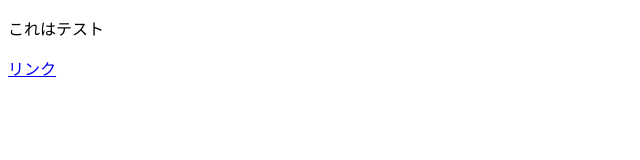
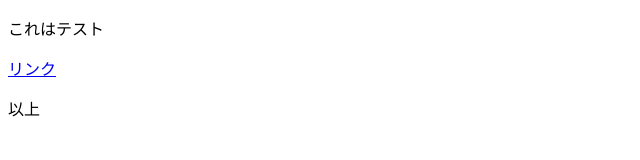
Before and after one commit to 21white-eagle/html_learn, a plain HTML site: page index.html in a window 1280 px wide. Shown: the full height of the page, 0-640 px from the left. Drawn offline with Linux system fonts and the light colour scheme.

Commit message:
Update index.html

```diff
--- a/index.html
+++ b/index.html
@@ -7,5 +7,6 @@
   <body>
     <p>これはテスト</p>
     <a href= "test_dir/" >リンク</a>
+    <p>以上</p>
   </body>
 </html>
```
